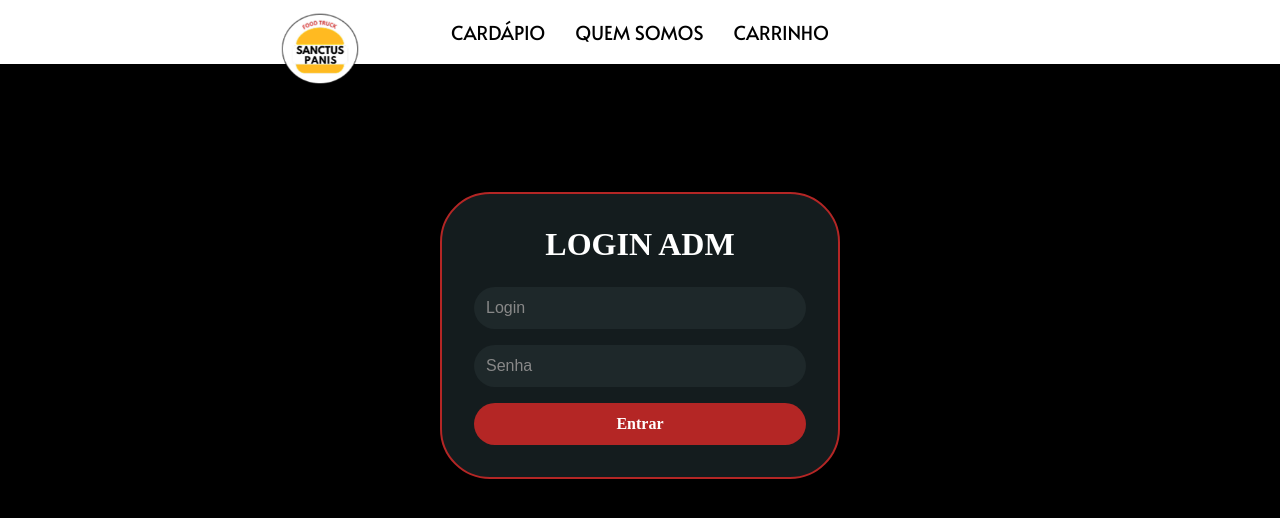
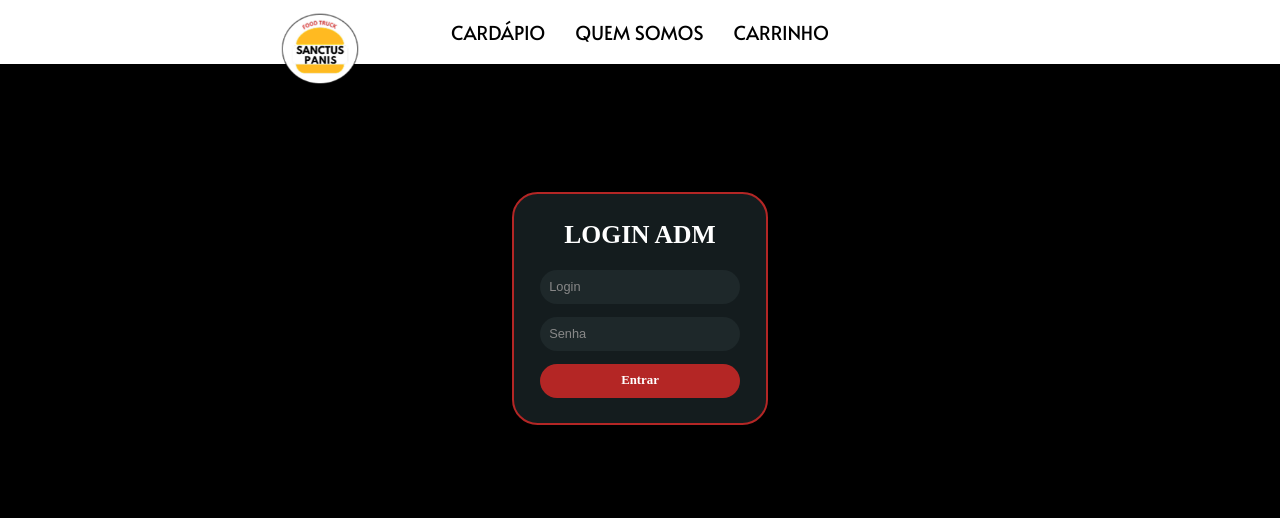
Before and after one commit to OliveirazMatias/FoodTruck, a React (Vite) app: page /login in a window 1280 px wide. Shown: the top 518 px of the page. Built offline with nearby package versions, Linux system fonts and the light colour scheme; a web font is replaced by a local one.

Commit message:
26/03/25

```diff
--- a/src/pages/TelasClientesCss/Cardapio.css
+++ b/src/pages/TelasClientesCss/Cardapio.css
@@ -174,8 +174,8 @@ body {
 
 .lanches {
     display: grid;
-    gap: 3rem 13rem;
-    grid-template-columns: repeat(3, 12rem);
+    gap: 6vh 13vw;
+    grid-template-columns: repeat(3, 12vw);
     margin-top: 5%;
     margin-left: auto;
     margin-right: auto;
@@ -198,7 +198,7 @@ body {
 .nome_comida {
     color: white;
     font-family: "Belanosima", serif;
-    font-size: 1.7rem;
+    font-size: 1.5vw;
     font-weight: 600;
     margin-top: 6%;
     text-align: start;
@@ -211,14 +211,14 @@ body {
 .descricao {
     color: white;
     text-align: start;
-    font-size: 1.1rem;
+    font-size: 1vw;
     margin-bottom: 1rem;
 }
 
 .preco {
     text-align: start;
     color: #FFBA21;
-    font-size: 1.3rem;
+    font-size: 1.3vw;
 }
 
 .preco:hover {
@@ -227,7 +227,8 @@ body {
 
 .image {
     border-radius: 10px;
-    width: 15rem;
+    width: 100%;
+    height: 10vw;
 }
 
 .image:hover {
@@ -240,9 +241,9 @@ body {
 
 .image_div {
     background-color: #FFBA21;
-    width: 15.3rem;
-    height: 15rem;
-    border-radius: 2rem;
+    width: auto;
+    height: auto;
+    border-radius: 2vw;
     display: flex;
     justify-content: center;
 }
@@ -251,8 +252,7 @@ body {
     background-color: #000000;
     border: none;
     cursor: pointer;
-    padding: 0.25rem 0.5rem; /* Ajuste do tamanho do botão */
-    font-size: 0.6rem; /* Ajuste do tamanho da fonte */
+    font-size: 0.6rem;
 }
 
 .modal_box {
--- a/src/pages/TelasColaboradoresCss/Login.css
+++ b/src/pages/TelasColaboradoresCss/Login.css
@@ -1,12 +1,12 @@
 @import url('https://fonts.googleapis.com/css2?family=Alata&family=Belanosima:wght@400;600;700&display=swap');
 
 .forms-container {
-    border-radius: 50px;
-    border: 2px solid #B42625;
+    border-radius: 2vw;
+    border: 0.2vw solid #B42625;
     background: #141C1E;
     margin: 15% auto;
-    padding: 2rem;
-    max-width: 400px;
+    padding: 2vw;
+    max-width: 20vw;
     display: flex;
     justify-content: center;
     align-items: center;
@@ -20,24 +20,24 @@
 
 .titulo-login {
     color: #FFF;
-    font-size: 2rem;
+    font-size: 2vw;
     font-family: 'Belanosima', serif;
     font-weight: 600;
-    margin-bottom: 1.5rem;
+    margin-bottom: 10%;
 }
 
 .preencher-forms {
     display: flex;
     flex-direction: column;
-    gap: 1rem;
+    gap: 1vw;
     width: 100%;
 }
 
 .input-login, .input-senha {
-    padding: 0.75rem;
-    font-size: 1rem;
+    padding: 0.75vw;
+    font-size: 1vw;
     border: none;
-    border-radius: 25px;
+    border-radius: 2.5vw;
     background-color: #1E282A;
     color: #FFF;
     outline: none;
@@ -48,12 +48,12 @@
 }
 
 .botao-login {
-    padding: 0.75rem;
-    font-size: 1rem;
+    padding: 0.75vw;
+    font-size: 1vw;
     color: #FFF;
     background-color: #B42625;
     border: none;
-    border-radius: 25px;
+    border-radius: 2.5vw;
     cursor: pointer;
     transition: background-color 0.3s ease;
     width: 100%;
```
